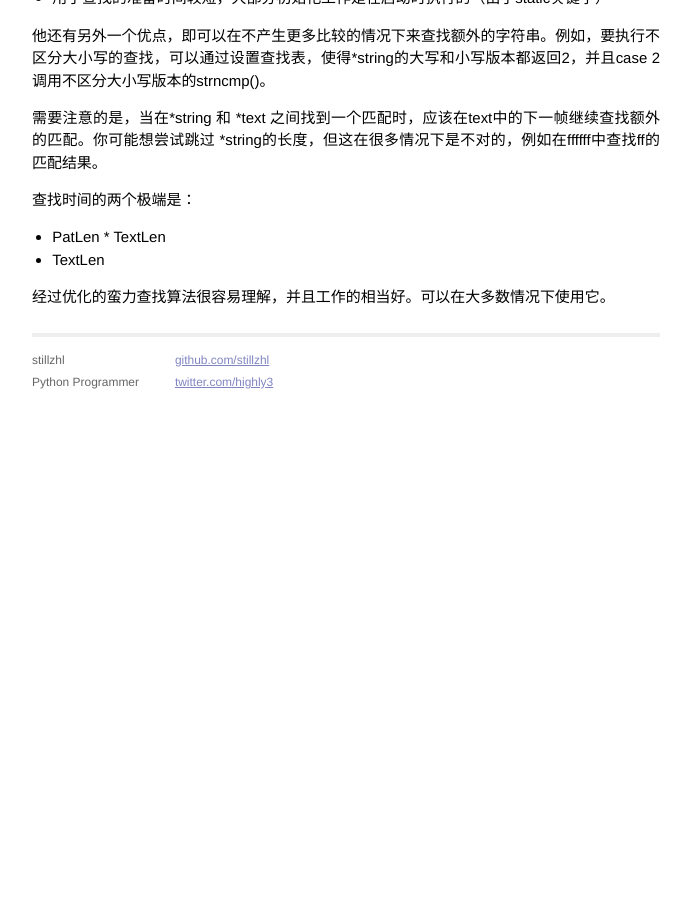
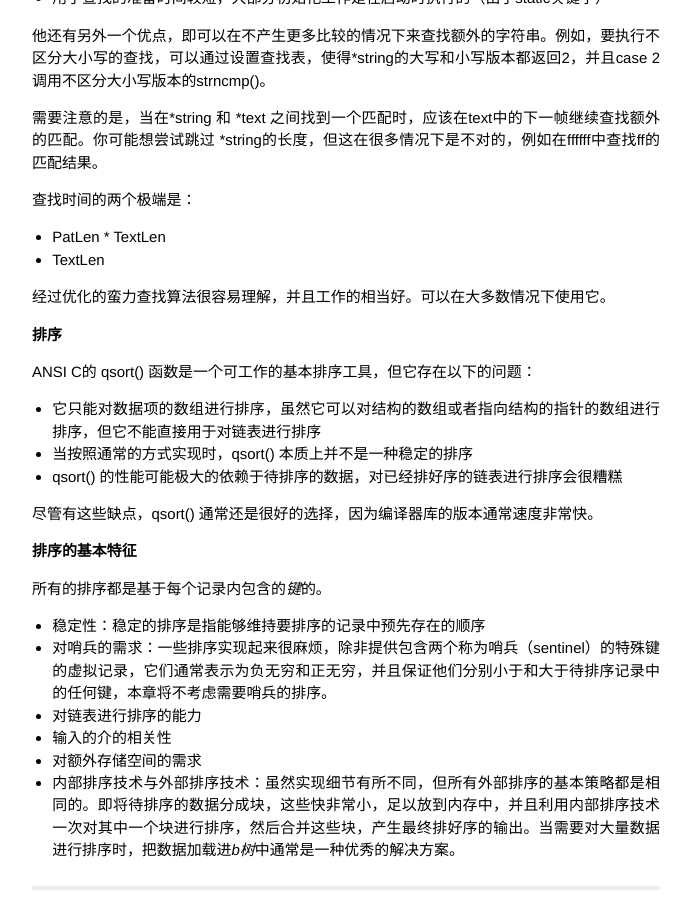
Before and after one commit to stillzhl/stillzhl.github.io, a Jekyll site: the page built from _posts/2014-03-08-everyday-algorithm.md, in a window 1280 px wide and 900 px high, scrolled down 6321 px. Shown: the whole window, without its empty margins (294-985 px from the left). Built offline with Jekyll 4.4.1, drawn with Linux system fonts in a browser that asks for light colours; Markdown is read by kramdown in place of the engine named in the settings; before the commit the page ends 6726 px from its top, so only the background shows below that.

```diff
--- a/_posts/2014-03-08-everyday-algorithm.md
+++ b/_posts/2014-03-08-everyday-algorithm.md
@@ -242,3 +242,25 @@
 - TextLen
 
 经过优化的蛮力查找算法很容易理解，并且工作的相当好。可以在大多数情况下使用它。
+
+
+### 排序
+
+ANSI C的 qsort() 函数是一个可工作的基本排序工具，但它存在以下的问题：
+
+- 它只能对数据项的数组进行排序，虽然它可以对结构的数组或者指向结构的指针的数组进行排序，但它不能直接用于对链表进行排序
+- 当按照通常的方式实现时，qsort() 本质上并不是一种稳定的排序
+- qsort() 的性能可能极大的依赖于待排序的数据，对已经排好序的链表进行排序会很糟糕
+
+尽管有这些缺点，qsort() 通常还是很好的选择，因为编译器库的版本通常速度非常快。
+
+#### 排序的基本特征
+
+所有的排序都是基于每个记录内包含的*键*的。
+
+- 稳定性：稳定的排序是指能够维持要排序的记录中预先存在的顺序
+- 对哨兵的需求：一些排序实现起来很麻烦，除非提供包含两个称为哨兵（sentinel）的特殊键的虚拟记录，它们通常表示为负无穷和正无穷，并且保证他们分别小于和大于待排序记录中的任何键，本章将不考虑需要哨兵的排序。
+- 对链表进行排序的能力
+- 输入的介的相关性
+- 对额外存储空间的需求
+- 内部排序技术与外部排序技术：虽然实现细节有所不同，但所有外部排序的基本策略都是相同的。即将待排序的数据分成块，这些快非常小，足以放到内存中，并且利用内部排序技术一次对其中一个块进行排序，然后合并这些块，产生最终排好序的输出。当需要对大量数据进行排序时，把数据加载进*b树*中通常是一种优秀的解决方案。
```
Also changed, not shown: _posts/2014-03-28-thought.md (+0 -1 lines), _posts/2014-03-29-mysql-operation.md (added, +53 -0 lines).
